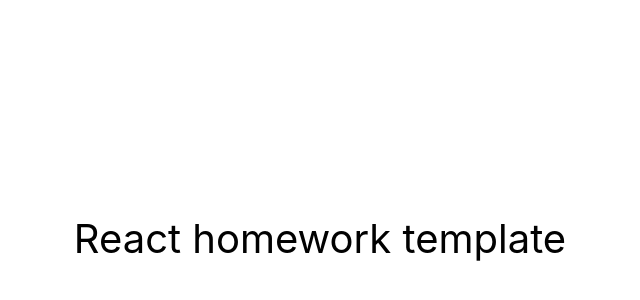
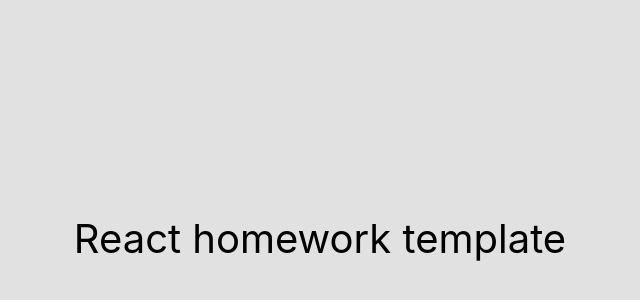
Before and after one commit to SmukuHapace/goit-react-hw-01-components-v2, a React (Create React App) app: page / in a window 1280 px wide. Shown: the part 162-462 px from the top of the page, without its empty margins (320-960 px from the left). Built offline with nearby package versions, Linux system fonts and the light colour scheme.

Commit message:
Update index.css

```diff
--- a/src/index.css
+++ b/src/index.css
@@ -1,15 +1,33 @@
 @import-normalize; /* bring in normalize.css styles */
 
 body {
-  margin: 0;
   font-family: -apple-system, BlinkMacSystemFont, 'Segoe UI', 'Roboto', 'Oxygen',
     'Ubuntu', 'Cantarell', 'Fira Sans', 'Droid Sans', 'Helvetica Neue',
     sans-serif;
   -webkit-font-smoothing: antialiased;
   -moz-osx-font-smoothing: grayscale;
+  background-color: rgb(226, 225, 225);
 }
-
 code {
   font-family: source-code-pro, Menlo, Monaco, Consolas, 'Courier New',
     monospace;
 }
+
+*,
+::after,
+::before {
+  box-sizing: border-box;
+  padding: 0;
+  margin: 0;
+}
+ul {
+  list-style-type: none;
+}
+a {
+  text-decoration: none;
+}
+img {
+  display: block;
+  max-width: 100%;
+  height: auto;
+}
```
